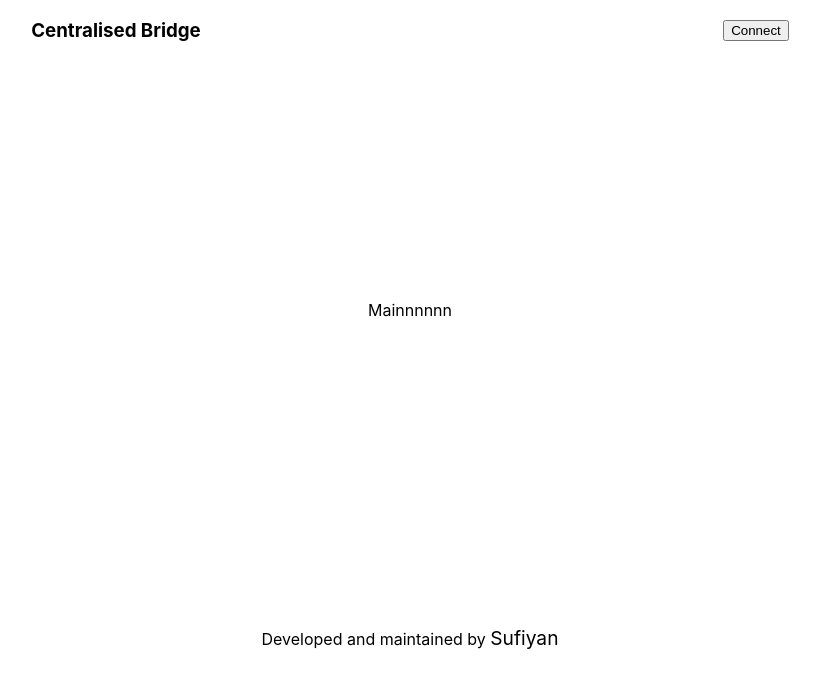
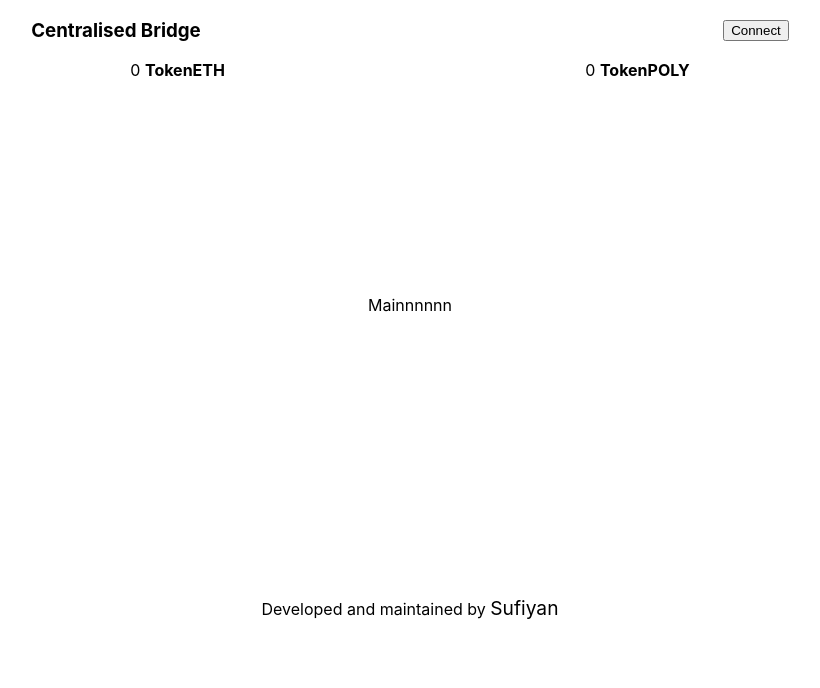
Before and after one commit to DEREK-DEV-AFK/bridge-frontend, a React (Create React App) app: page / in a window 1280 px wide. Shown: the top 688 px of the page, without its empty margins (230-1050 px from the left). Built offline with nearby package versions, Linux system fonts and the light colour scheme.

Commit message:
added balance component and reload if any address or chain chnaged

```diff
--- a/src/App.js
+++ b/src/App.js
@@ -2,8 +2,9 @@ import './App.css';
 import Footer from './components/footer';
 import Header from './components/header';
 import Main from './components/main';
+import Subheader from './components/sub-header';
 
-import { useState } from 'react';
+import { useState, useEffect } from 'react';
 
 
 function App() {
@@ -13,9 +14,21 @@ function App() {
     TokenPolyBalance: ""
   });
 
+  useEffect(() => {
+    if(window.ethereum) {
+      window.ethereum.on('chainChanged', () => {
+        window.location.reload();
+      })
+      window.ethereum.on('accountsChanged', () => {
+        window.location.reload();
+      })
+    }
+  })
+
   return (
     <div className="App">
       <Header Address={userInfo.address} updateAddress={setUserInfo}/>
+      <Subheader userInfo={userInfo} updateUserInfo={setUserInfo}/>
       <Main userInfo={userInfo} updateUserInfo={setUserInfo}/>
       <Footer/>
     </div>
--- a/src/components/footer.css
+++ b/src/components/footer.css
@@ -1,5 +1,5 @@
 .footer-main {
-    margin: 50px 0px;
+    margin: 50px 0px 10px 0px;
     display: flex;
     justify-content: center;
     align-items: center;
--- a/src/components/main.css
+++ b/src/components/main.css
@@ -2,5 +2,5 @@
     display: flex;
     justify-content: center;
     align-items: center;
-    min-height: 500px;
+    min-height: 450px;
 }
--- a/src/components/main.js
+++ b/src/components/main.js
@@ -1,19 +1,11 @@
+import { useEffect, useState } from 'react';
 import './main.css';
 import axios from 'axios';
 
-const Main = async ({userInfo, updateUserInfo}) => {
-    console.log("current address value ", userInfo.address, typeof userInfo.address);
+const Main = ({userInfo , updateUserInfo}) => {
 
-    // const getBalance = (account) => {
-    //     updateUserInfo({
-    //         TokenEthBalance: "loading"
-    //     });
-    //     return axios.get(`http://localhost:5000/sepolia/balance?userAddress=${account}`)
-    //     .then((response) => {
-    //         console.log('2. server response:' + response.data)
-    //     });
-    // }
-    console.log("user info ", userInfo, "user address ", userInfo.address)
+    const [loading, setLoading] = useState(true);
+
     if(userInfo.address === ""){
         console.log("in if block")
         return (
@@ -23,32 +15,13 @@ const Main = async ({userInfo, updateUserInfo}) => {
         )
     }
 
-    // else if(userInfo.TokenEthBalance === "loading"){
-    //     return(
-    //         <div>
-    //             <div>Loading.....</div>
-    //         </div>
-    //     )
-    // } else {
-    //     const balanceOfUser = await getBalance(userInfo.address);
-    //     console.log("balance ", balanceOfUser)
-    //     if(balanceOfUser.msg === 'Success'){
-    //         return (
-    //             <div className='main-main'>
-    //                 <div>
-    //                     Success
-    //                 </div>
-    //             </div>
-    //         )
-    //     } else {
-    //         return (
-    //             <div className='main-main'>
-    //                 <div> API error </div>
-    //             </div>
-    //         )
-    //     }
-    // }
 
+  // when data is available, title is shown
+  return (
+    <div className='main-main'>
+        Mainnnnnn
+    </div>
+  );
 }
 
 export default Main;
--- /dev/null
+++ b/src/components/sub-header.css
@@ -0,0 +1,4 @@
+.subheader-main {
+    display: flex;
+    justify-content: space-evenly;
+}
--- /dev/null
+++ b/src/components/sub-header.js
@@ -0,0 +1,72 @@
+import { useEffect, useState } from 'react';
+import axios from 'axios';
+import './sub-header.css';
+
+const Subheader = ({userInfo , updateUserInfo}) => {
+
+    const [loading, setLoading] = useState(false);
+
+    const getBalanceSeploia = async (account) => {
+        return axios.get(`http://localhost:5000/sepolia/balance?userAddress=${account}`)
+        .then((response) => {
+            console.log('2. server response:', response.data);
+            return response.data;
+        });
+    }
+
+    const getBalanceMumbai = async (account) => {
+      return axios.get(`http://localhost:5000/mumbai/balance?userAddress=${account}`)
+      .then((response) => {
+          console.log('2. server response:', response.data);
+          return response.data;
+      })
+    };
+
+      useEffect(() => {
+        const fetchBalance = async () => {
+          if (userInfo.address !== "") {
+            try {
+                setLoading(true);
+              const response = await getBalanceSeploia(userInfo.address);
+              const response2 = await getBalanceMumbai(userInfo.address);
+              console.log("resp ",response);
+              console.log("resp2 ",response2);
+              if (response.msg !== false || response2.msg !== false) {
+                console.log("API error get balance");
+              }
+              updateUserInfo(prevState => ({
+                ...prevState,
+                TokenEthBalance: response.msg ? response.result : 0,
+                TokenPolyBalance: response2.msg ? response2.result : 0,
+              }))
+              setLoading(false);
+            } catch (error) {
+              console.log(error);
+            }
+          }
+        };
+
+        fetchBalance();
+      }, [userInfo.address]);
+
+    if(loading){
+        return(
+            <div className='subheader-main'>
+                Loading.....
+            </div>
+        )
+    }
+
+    return (
+        <div className='subheader-main'>
+            <div className='left'>
+                {userInfo.TokenEthBalance ? userInfo.TokenEthBalance : 0} <b>TokenETH</b>
+            </div>
+            <div className='right'>
+                {userInfo.TokenPolyBalance ? userInfo.TokenPolyBalance : 0} <b>TokenPOLY</b>
+            </div>
+        </div>
+    )
+}
+
+export default Subheader;
```
